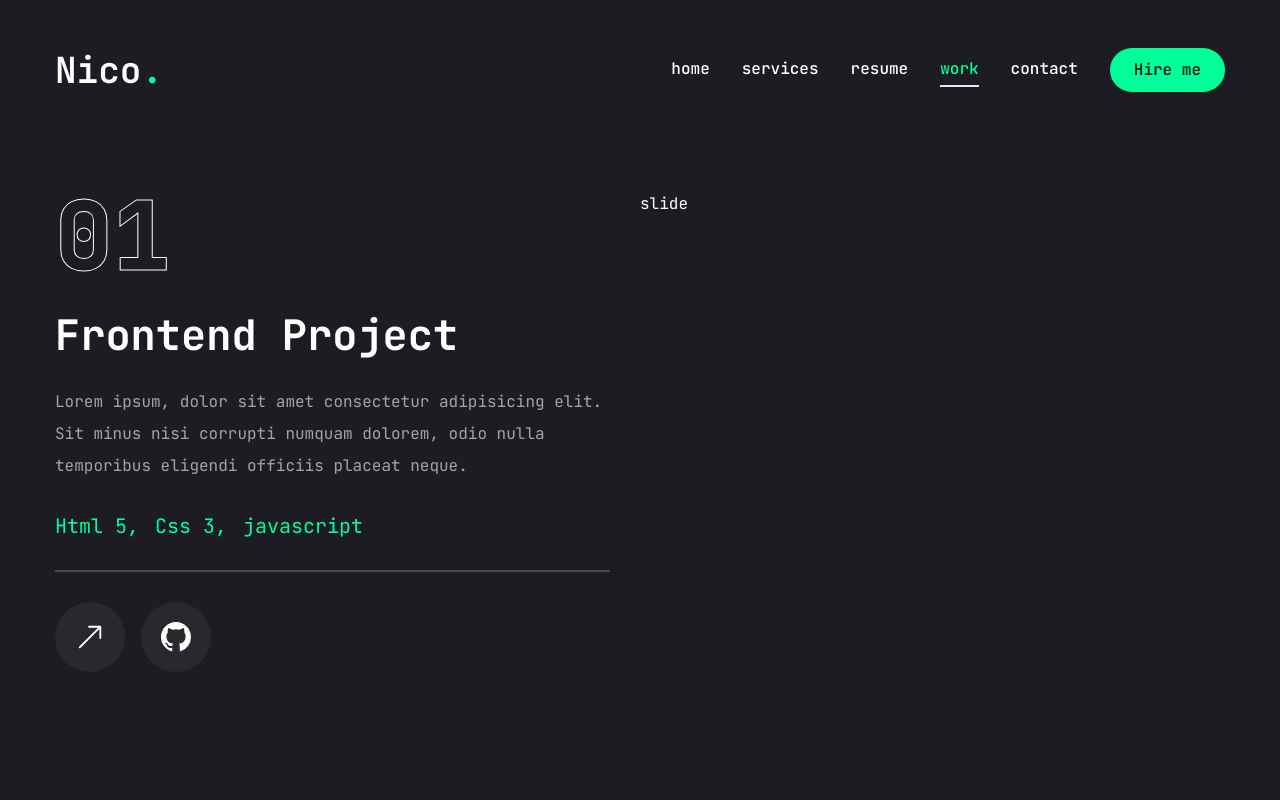
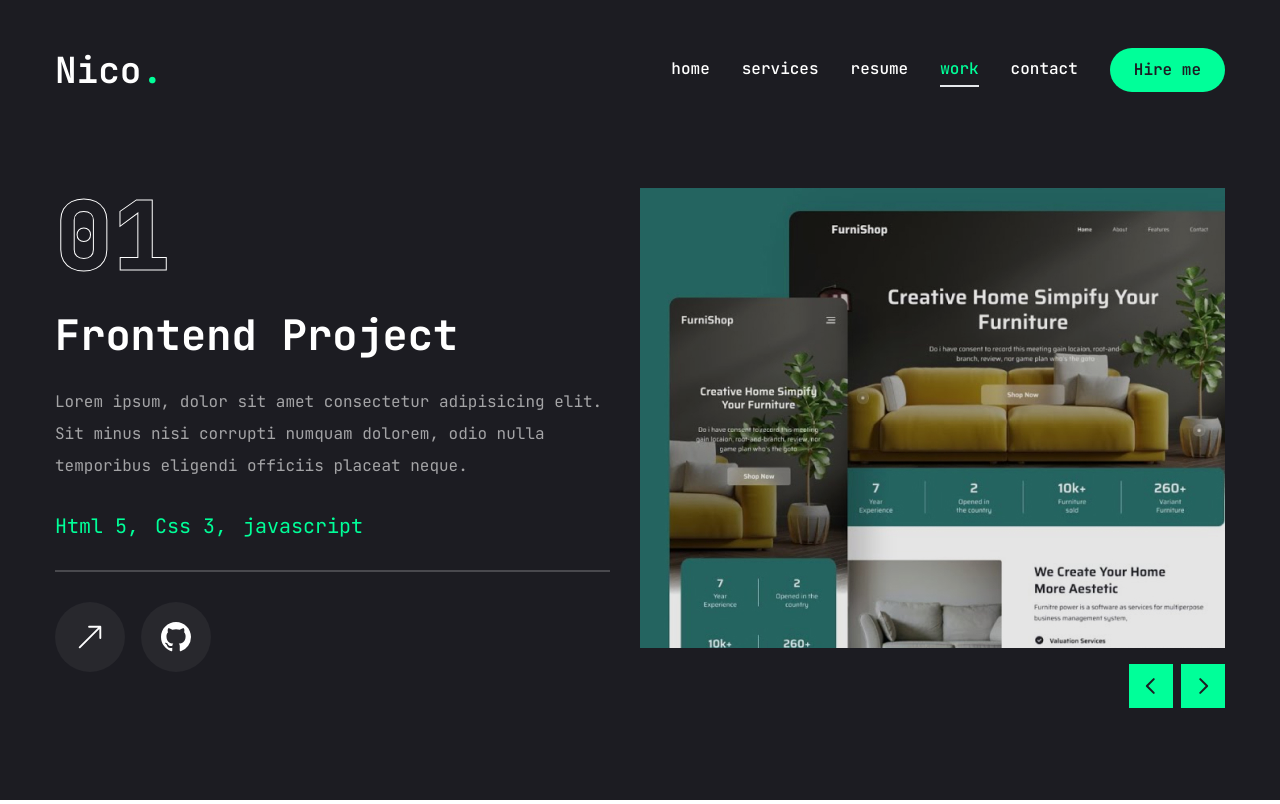
Before and after one commit to Nico-LeeNH/portfolioweb, a Next.js app: page /work in a window 1280 px wide. Built offline with nearby package versions, Linux system fonts and the light colour scheme.

Commit message:
work page commit

```diff
--- a/app/work/page.jsx
+++ b/app/work/page.jsx
@@ -18,6 +18,7 @@
 
 import Link from "next/link";
 import Image from "next/image";
+import WorkSliderBtns from "@/components/WorkSliderBtns";
 
 
 const projects = [
@@ -71,7 +72,7 @@
   return (
     <motion.section
     initial={{ opacity: 0 }}
-    animate={{ opacity: 1 }}
+    animate={{ opacity: 1, transition: {delay: 2.4, duration: 0.4, ease: "easeIn"}, }}
     className="min-h-[80vh] flex flex-col justify-center py-12 xl:px-0"
     >
       <div className="container mx-auto">
@@ -138,8 +139,28 @@
           onSlideChange={handleSlideChange}
           >
                 {projects.map((project, index) =>{
-                  return <SwiperSlide key={index}>slide</SwiperSlide>;
+                  return <SwiperSlide key={index} className="w-full">
+                    <div className="h-[460px] relative group flex justify-center items-center bg-pink-50/20">
+                    {/*overlay*/}
+                    <div className="absolute top-0 bottom-0 w-full h-full bg-black/10 z-10"></div>
+
+                    {/*image*/}
+                    <div className="relative w-full h-full">
+                      <Image
+                      src={project.image}
+                      fill
+                      className="object-cover"
+                      alt=""
+                      />
+                    </div>
+                    </div>
+                  </SwiperSlide>;
                 })}
+
+                {/*slider button*/}
+                <WorkSliderBtns containerStyles="flex gap-2 absolute right-0 bottom-[calc(50%_-_22px)] xl:bottom-0 z-20 w-full justify-between xl:w-max xl:justify-none"
+                btnStyles="bg-accent hover:bg-accent-hover text-primary text-[22px] w-[44px] h-[44px] flex justify-center items-center transition-all"
+                />
               </Swiper>
           </div>
         </div>
--- /dev/null
+++ b/components/WorkSliderBtns.jsx
@@ -0,0 +1,20 @@
+"use client";
+
+import { useSwiper } from "swiper/react";
+import {PiCaretLeftBold, PiCaretRightBold} from "react-icons/pi";
+
+const WorkSliderBtns = ({containerStyles, btnStyles, iconsStyles}) => {
+  const swiper = useSwiper();
+    return (
+    <div className={containerStyles}>
+        <button className={btnStyles} onClick={() => swiper.slidePrev()}>
+            <PiCaretLeftBold className={iconsStyles} />
+        </button>
+        <button className={btnStyles} onClick={() => swiper.slideNext()}>
+            <PiCaretRightBold className={iconsStyles} />
+        </button>
+    </div>
+  )
+}
+
+export default WorkSliderBtns
```
